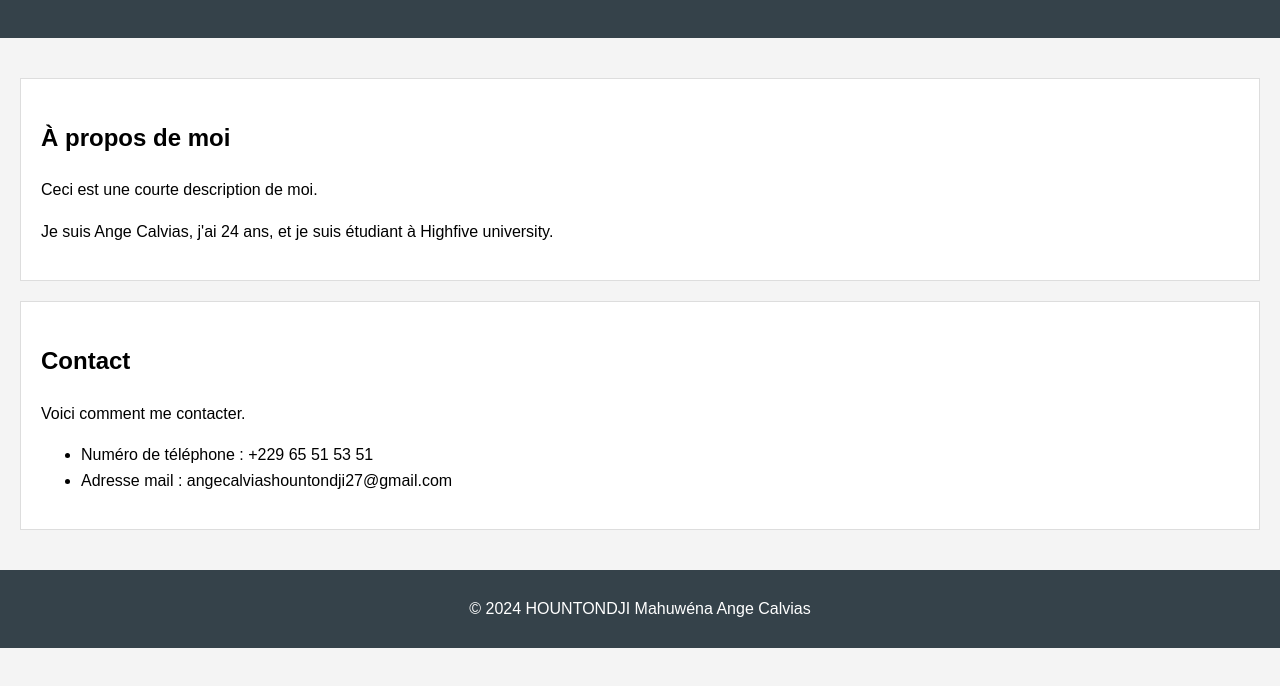
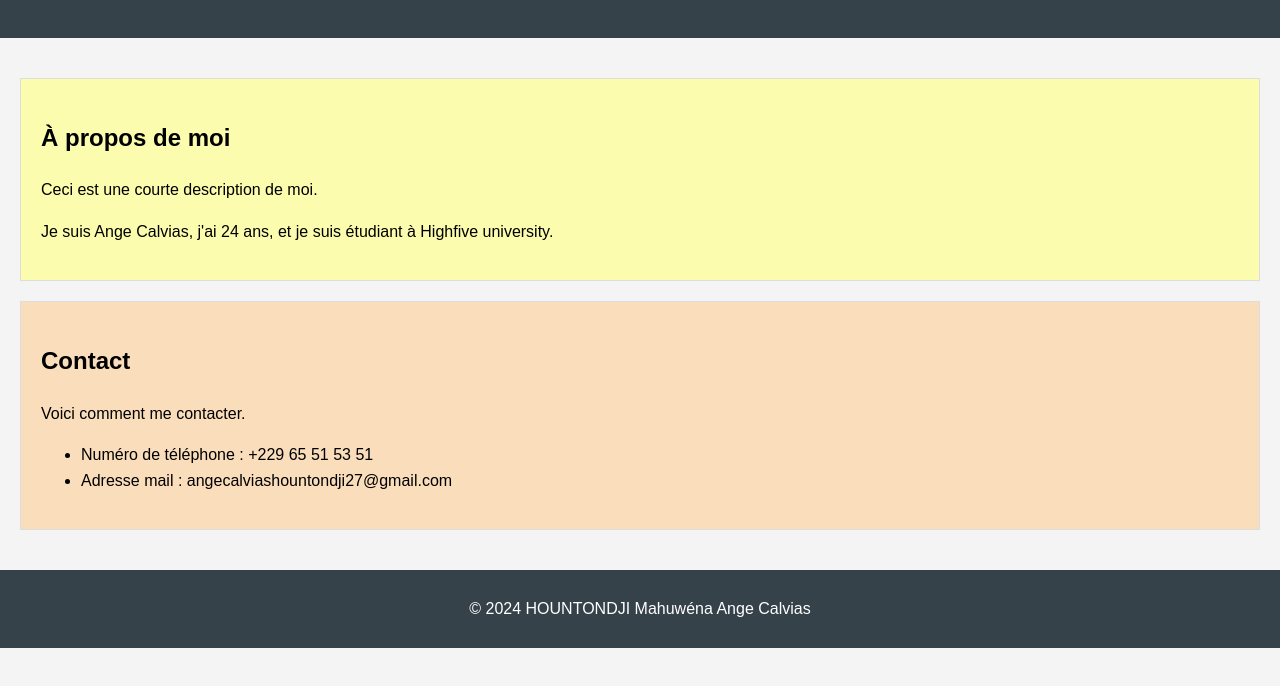
Before and after one commit to angecalvias27/projet_cours, a plain HTML site: page index.html in a window 1280 px wide. Shown: the part 96-782 px from the top of the page. Drawn offline with Linux system fonts and the light colour scheme.

Commit message:
modification couleur des sections

```diff
--- a/style.css
+++ b/style.css
@@ -30,3 +30,11 @@ footer {
     background: #35424a;
     color: #ffffff;
 }
+
+#about {
+    background-color: rgb(252, 252, 174);
+}
+
+#contact {
+    background-color: rgb(250, 222, 188);
+}
```
